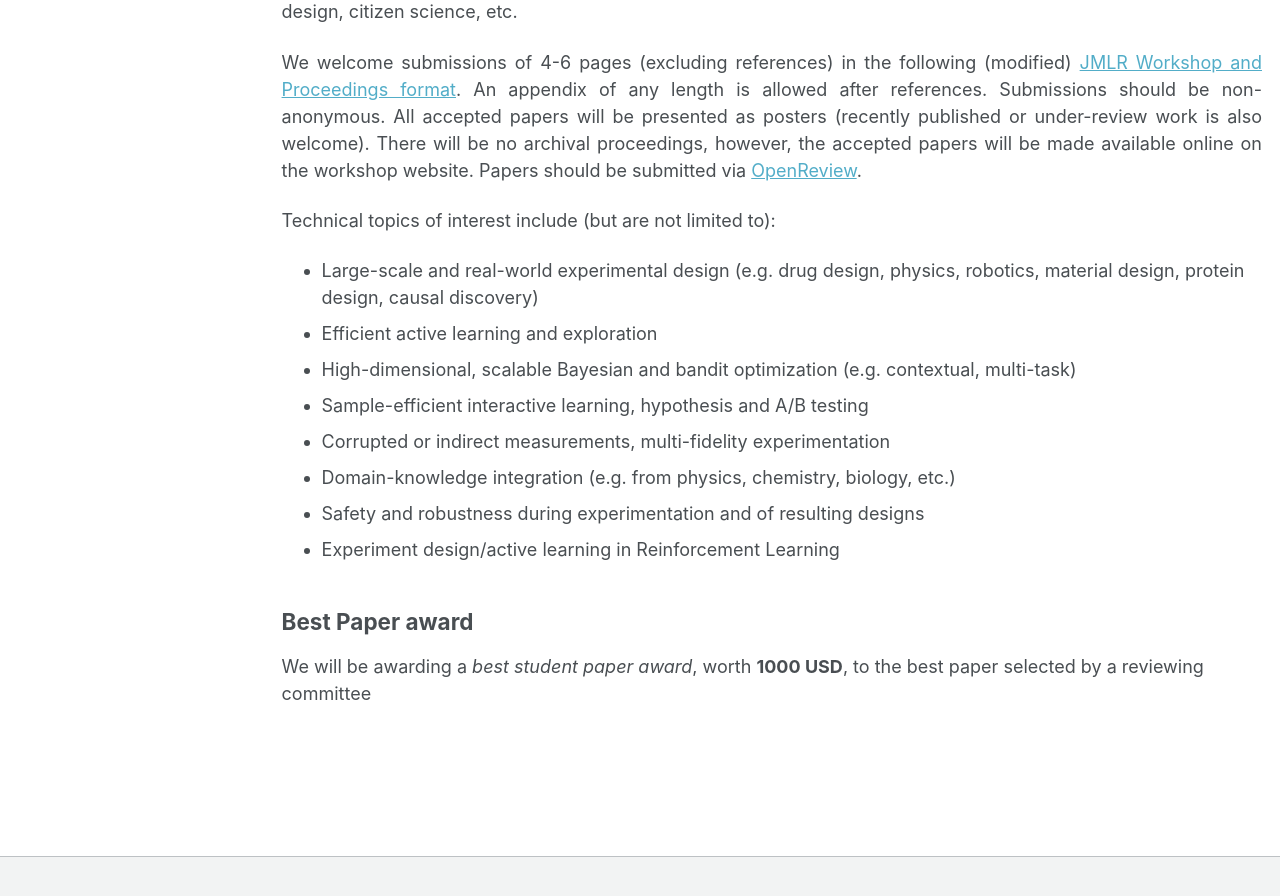
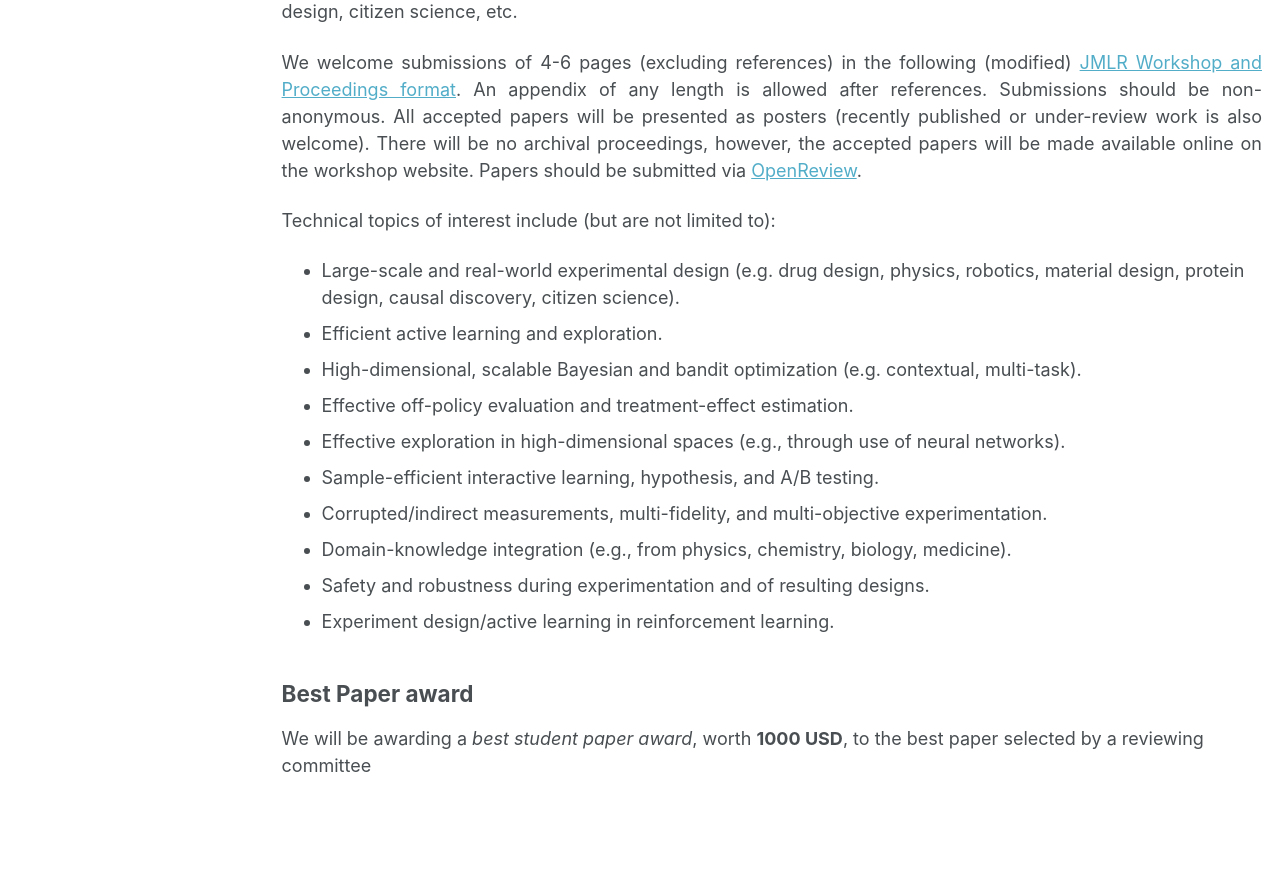
Before and after one commit to realworldml/neurips2023, a Jekyll site: the page built from _pages/cfp.md, in a window 1280 px wide and 900 px high, scrolled down 751 px. Shown: the top 896 px of the window. Built offline with Jekyll 4.4.1, drawn with Linux system fonts in a browser that asks for light colours.

Commit message:
update about and cfp pages

```diff
--- a/_pages/cfp.md
+++ b/_pages/cfp.md
@@ -26,14 +26,16 @@ We welcome submissions of 4-6 pages (excluding references) in the following (mod
 
 Technical topics of interest include (but are not limited to):
 - Large-scale and real-world experimental design
-(e.g. drug design, physics, robotics, material design, protein design, causal discovery)
-- Efficient active learning and exploration
-- High-dimensional, scalable Bayesian and bandit optimization (e.g. contextual, multi-task)
-- Sample-efficient interactive learning, hypothesis and A/B testing
-- Corrupted or indirect measurements, multi-fidelity experimentation
-- Domain-knowledge integration (e.g. from physics, chemistry, biology, etc.)
-- Safety and robustness during experimentation and of resulting designs
-- Experiment design/active learning in Reinforcement Learning
+(e.g. drug design, physics, robotics, material design, protein design, causal discovery, citizen science).
+- Efficient active learning and exploration.
+- High-dimensional, scalable Bayesian and bandit optimization (e.g. contextual, multi-task).
+- Effective off-policy evaluation and treatment-effect estimation.
+- Effective exploration in high-dimensional spaces (e.g., through use of neural networks).
+- Sample-efficient interactive learning, hypothesis, and A/B testing.
+- Corrupted/indirect measurements, multi-fidelity, and multi-objective experimentation.
+- Domain-knowledge integration (e.g., from physics, chemistry, biology, medicine).
+- Safety and robustness during experimentation and of resulting designs.
+- Experiment design/active learning in reinforcement learning.
 
 
 Best Paper award
```
Also changed, not shown: _pages/about.md (+1 -1 lines).
